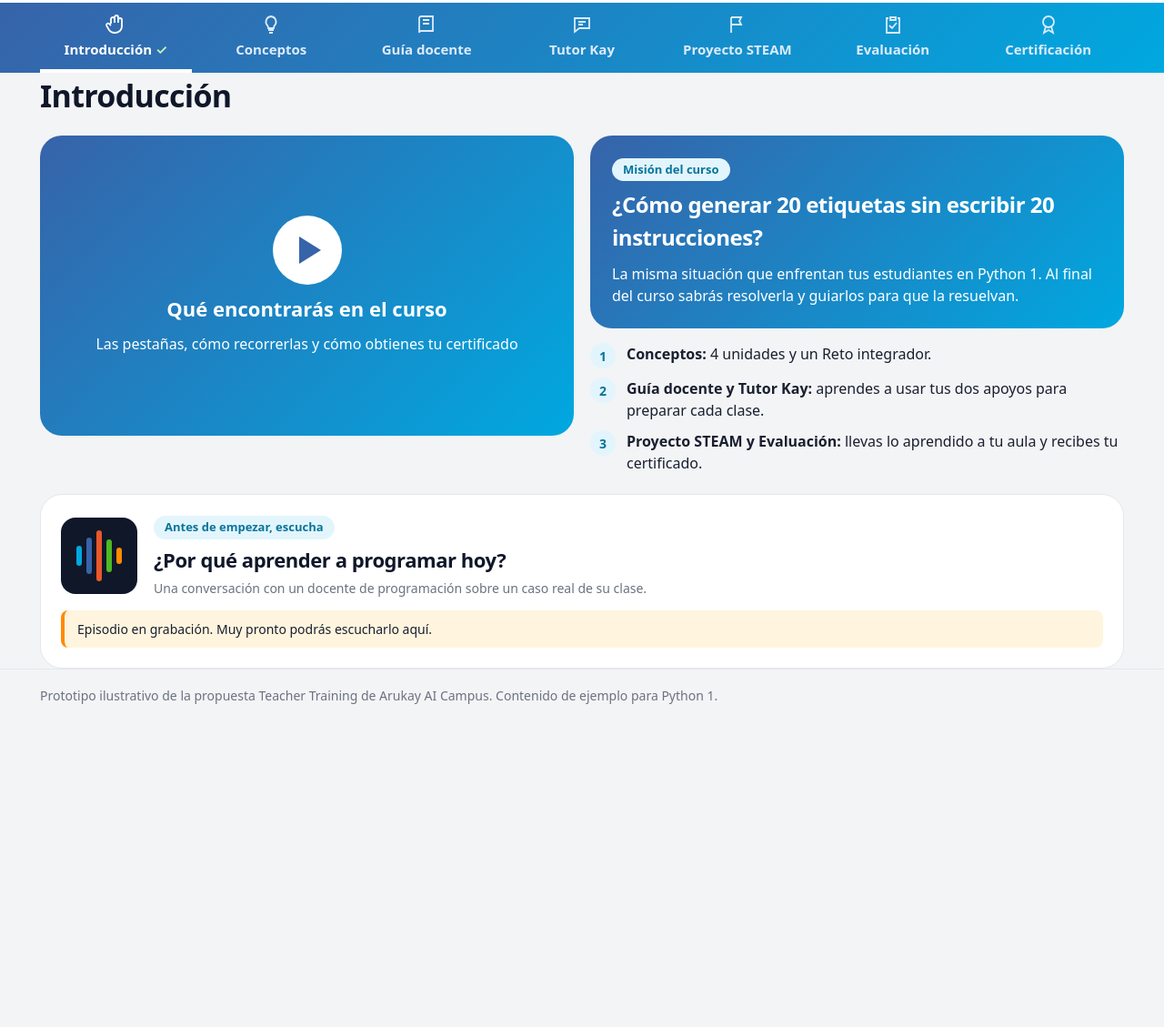
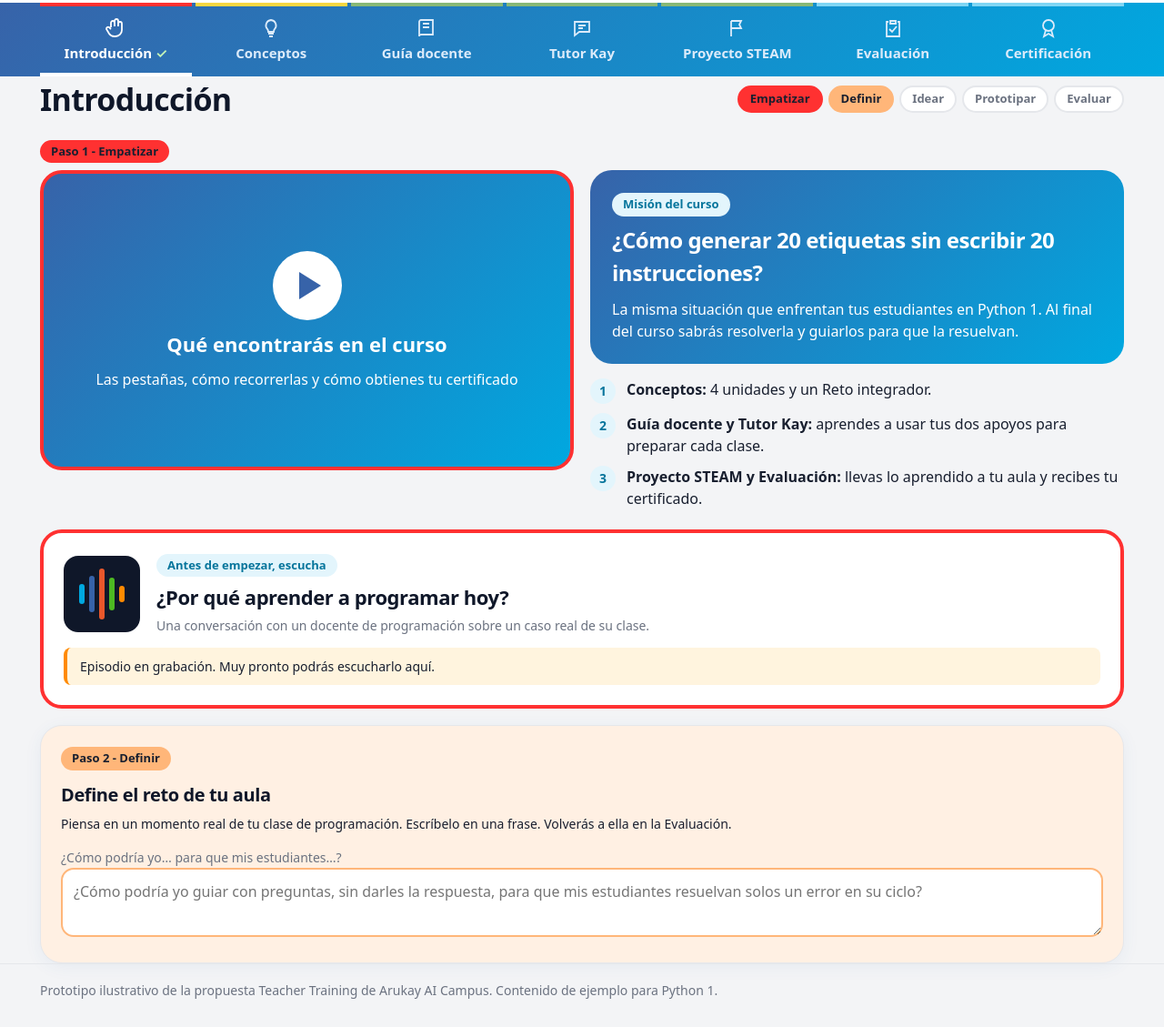
Before and after one commit to angielopez437-cyber/arukay-teacher-training-prototipo, a plain HTML site: page index.html in a window 1280 px wide. Shown: the part 71-1200 px from the top of the page at 91% size. Before the commit the page ends 876 px from the top, so only its background shows below. Drawn offline with Linux system fonts and the light colour scheme.

Commit message:
feat: add design thinking phase colors to the course

```diff
--- a/index.html
+++ b/index.html
@@ -324,6 +324,31 @@ h1,h2,h3,h4{font-weight:800;letter-spacing:-.02em}
 .pill{border-radius:999px}
 .choice{border-radius:16px}
 .switchrow .btn{padding:9px 18px}
+
+/* Design Thinking phases: same colours as the STEM challenge in the student guides (Arukay Coding 3) */
+:root{--dt-e:#FF3131; --dt-d:#FFB679; --dt-i:#F8D742; --dt-p:#88B876; --dt-t:#80D6F4;
+  --dt-el:#FFE5E5; --dt-dl:#FFF0E3; --dt-il:#FEF8DB; --dt-pl:#EBF4E7; --dt-tl:#E3F6FD}
+[data-dt^="e"]{--ph:var(--dt-e)}[data-dt^="d"]{--ph:var(--dt-d)}[data-dt^="i"]{--ph:var(--dt-i)}[data-dt^="p"]{--ph:var(--dt-p)}[data-dt^="t"]{--ph:var(--dt-t)}
+.ph{align-items:center}
+.dt{list-style:none;display:flex;flex-wrap:wrap;gap:6px;margin:0 0 0 auto;padding:0}
+.dt li{font-size:13px;font-weight:700;color:var(--mu);background:var(--paper);border:2px solid var(--ln);border-radius:999px;padding:3px 12px}
+.dt li.on{color:var(--ik)}
+.dt li.dt-e.on{background:var(--dt-e);border-color:var(--dt-e)}.dt li.dt-d.on{background:var(--dt-d);border-color:var(--dt-d)}
+.dt li.dt-i.on{background:var(--dt-i);border-color:var(--dt-i)}.dt li.dt-p.on{background:var(--dt-p);border-color:var(--dt-p)}
+.dt li.dt-t.on{background:var(--dt-t);border-color:var(--dt-t)}
+.tab{border-top:4px solid var(--tph,transparent)}
+.tab[data-p="intro"]{--tph:var(--dt-e)}.tab[data-p="conc"]{--tph:var(--dt-i)}.tab[data-p="guia"],.tab[data-p="kay"],.tab[data-p="steam"]{--tph:var(--dt-p)}.tab[data-p="eval"],.tab[data-p="cert"]{--tph:var(--dt-t)}
+[data-dt] .video,[data-dt] .vid,[data-dt] .page,[data-dt] .cert img,[data-dt] .pod,[data-dt] .info,[data-dt] .map{border:4px solid var(--ph)}
+[data-dt] .card[class*="top-"],[data-dt] .phys{border-top:5px solid var(--ph)}
+[data-dt] .phys{border-style:solid;border-color:var(--ph)}
+.dtstep{display:inline-block;font-size:13px;font-weight:700;color:var(--ik);background:var(--ph);border-radius:999px;padding:3px 12px;margin-bottom:8px}
+.define{margin-top:18px;background:var(--dt-dl)}
+.define textarea{width:100%;min-height:76px;border:2px solid var(--dt-d);border-radius:14px;padding:12px;font:inherit;color:var(--ik);background:var(--paper);resize:vertical}
+.define textarea:focus-visible{outline:3px solid var(--bl);outline-offset:2px}
+.myreto{margin-bottom:18px;background:var(--dt-tl)}
+.myreto blockquote{margin:8px 0;padding:10px 14px;background:var(--paper);border-left:5px solid var(--dt-t);border-radius:10px;color:var(--ik)}
+.flow5{display:grid;grid-template-columns:repeat(5,minmax(0,1fr));gap:14px}
+@media (max-width:1000px){.flow5{grid-template-columns:repeat(2,minmax(0,1fr))}.dt{margin-left:0}}
 </style>
 <script>document.documentElement.classList.add('js')</script>
 </head>
@@ -350,8 +375,9 @@ h1,h2,h3,h4{font-weight:800;letter-spacing:-.02em}
 <main class="wrap">
 
 <!-- INTRODUCCIÓN -->
-<section class="panel on" id="intro" role="tabpanel">
-  <div class="ph"><h2>Introducción</h2></div>
+<section class="panel on" id="intro" role="tabpanel" data-dt="ed">
+  <div class="ph"><h2>Introducción</h2><ol class="dt" aria-label="Fases de Design Thinking"><li class="dt-e on" aria-current="step">Empatizar</li><li class="dt-d on">Definir</li><li class="dt-i">Idear</li><li class="dt-p">Prototipar</li><li class="dt-t">Evaluar</li></ol></div>
+  <span class="dtstep">Paso 1 - Empatizar</span>
   <div class="g2">
     <div class="video" role="img" aria-label="Video: qué encontrarás en el curso"><div class="play"></div><b>Qué encontrarás en el curso</b><span>Las pestañas, cómo recorrerlas y cómo obtienes tu certificado</span></div>
     <div>
@@ -379,11 +405,18 @@ h1,h2,h3,h4{font-weight:800;letter-spacing:-.02em}
     </div>
     <p class="note" style="margin:0">Episodio en grabación. Muy pronto podrás escucharlo aquí.</p>
   </div>
+  <div class="card define" data-dt="d">
+    <span class="dtstep">Paso 2 - Definir</span>
+    <h3 style="font-size:20px;margin:4px 0 6px">Define el reto de tu aula</h3>
+    <p class="small" style="margin-top:0">Piensa en un momento real de tu clase de programación. Escríbelo en una frase. Volverás a ella en la Evaluación.</p>
+    <label class="small muted" for="reto">¿Cómo podría yo… para que mis estudiantes…?</label>
+    <textarea id="reto" placeholder="¿Cómo podría yo guiar con preguntas, sin darles la respuesta, para que mis estudiantes resuelvan solos un error en su ciclo?"></textarea>
+  </div>
 </section>
 
 <!-- CONCEPTOS -->
-<section class="panel" id="conc" role="tabpanel">
-  <div class="ph"><h2>Conceptos</h2><span class="muted small">Recórrelas en el orden que prefieras</span></div>
+<section class="panel" id="conc" role="tabpanel" data-dt="i">
+  <div class="ph"><h2>Conceptos</h2><span class="muted small">Recórrelas en el orden que prefieras</span><ol class="dt" aria-label="Fases de Design Thinking"><li class="dt-e">Empatizar</li><li class="dt-d">Definir</li><li class="dt-i on" aria-current="step">Idear</li><li class="dt-p">Prototipar</li><li class="dt-t">Evaluar</li></ol></div>
   <div class="units" role="group" aria-label="Unidades">
     <button class="unit" aria-pressed="false" data-u="u1"><small>Unidad 1</small><b>Variables</b></button>
     <button class="unit" aria-pressed="false" data-u="u2"><small>Unidad 2</small><b>Condicionales</b></button>
@@ -556,8 +589,8 @@ total = <span class="n">0</span>
 </section>
 
 <!-- GUÍA DOCENTE -->
-<section class="panel" id="guia" role="tabpanel">
-  <div class="ph"><h2>Guía docente</h2></div>
+<section class="panel" id="guia" role="tabpanel" data-dt="p">
+  <div class="ph"><h2>Guía docente</h2><ol class="dt" aria-label="Fases de Design Thinking"><li class="dt-e">Empatizar</li><li class="dt-d">Definir</li><li class="dt-i">Idear</li><li class="dt-p on" aria-current="step">Prototipar</li><li class="dt-t">Evaluar</li></ol></div>
   <p class="lead">Cada sesión del curso del estudiante tiene su guía docente, con la clase paso a paso y la solución de los retos. Ejemplo: guía de la sesión 1 de Python.</p>
   <div class="guide">
     <nav aria-label="Secciones de la guía">
@@ -599,8 +632,8 @@ total = <span class="n">0</span>
 </section>
 
 <!-- TUTOR KAY -->
-<section class="panel" id="kay" role="tabpanel">
-  <div class="ph"><h2>Tutor Kay</h2></div>
+<section class="panel" id="kay" role="tabpanel" data-dt="p">
+  <div class="ph"><h2>Tutor Kay</h2><ol class="dt" aria-label="Fases de Design Thinking"><li class="dt-e">Empatizar</li><li class="dt-d">Definir</li><li class="dt-i">Idear</li><li class="dt-p on" aria-current="step">Prototipar</li><li class="dt-t">Evaluar</li></ol></div>
   <p class="lead">Tutor Kay ya está dentro de la plataforma Arukay. Aquí aprendes a usarlo para preparar tus clases: mira el video, recorre la infografía y descarga la guía.</p>
   <div class="g2">
     <div>
@@ -629,9 +662,9 @@ total = <span class="n">0</span>
 </section>
 
 <!-- PROYECTO STEAM -->
-<section class="panel" id="steam" role="tabpanel">
-  <div class="ph"><h2>Proyecto STEAM</h2></div>
-  <p class="lead">Tus estudiantes ya resolvieron estos retos en el curso. Aquí aprendes a convertir uno de ellos en un proyecto para tu aula, agregándole algo nuevo.</p>
+<section class="panel" id="steam" role="tabpanel" data-dt="p">
+  <div class="ph"><h2>Proyecto STEAM</h2><ol class="dt" aria-label="Fases de Design Thinking"><li class="dt-e">Empatizar</li><li class="dt-d">Definir</li><li class="dt-i">Idear</li><li class="dt-p on" aria-current="step">Prototipar</li><li class="dt-t">Evaluar</li></ol></div>
+  <p class="lead">Tus estudiantes ya resolvieron estos retos en el curso. Aquí aprendes a convertir uno de ellos en un proyecto para tu aula, siguiendo las mismas fases de Design Thinking que ellos.</p>
   <div class="switchrow" role="tablist" aria-label="Retos del curso del estudiante">
     <button class="btn" type="button" data-s="s10" aria-pressed="true">Reto de la sesión 10</button>
     <button class="btn ghost" type="button" data-s="s15" aria-pressed="false">Reto de la sesión 15</button>
@@ -706,11 +739,12 @@ formatted_name = full_name.replace(<span class="s">" "</span>, <span class="s">"
     <a class="btn ghost" href="https://angielopez437-cyber.github.io/arukay-proyecto-steam/" target="_blank" rel="noopener">Ver un proyecto físico completo</a>
   </div>
   <h3 style="font-size:22px;margin:26px 0 12px">Cómo lo llevas a tu aula</h3>
-  <div class="flow">
-    <div class="card top-cy"><div class="num" style="background:var(--cy)">1</div><b>Parte de un reto</b><span class="small muted">Elige el reto de la sesión 10 o de la sesión 15.</span></div>
-    <div class="card top-bl"><div class="num" style="background:var(--bl)">2</div><b>Agrega algo nuevo</b><span class="small muted">Un dato real del colegio y una versión física, con cartón o con un kit económico.</span></div>
-    <div class="card top-co"><div class="num" style="background:var(--co)">3</div><b>Planéalo con Tutor Kay</b><span class="small muted">Pídele el plan de clases, los materiales y las preguntas para guiar.</span></div>
-    <div class="card top-gr"><div class="num" style="background:var(--gr)">4</div><b>Desarróllalo en clase</b><span class="small muted">A tu ritmo y con tus estudiantes.</span></div>
+  <div class="flow5">
+    <div class="card top-x" data-dt="e"><span class="dtstep">Paso 1 - Empatizar</span><b style="display:block">Observa a tus estudiantes</b><span class="small muted">Qué les interesa y qué problema del colegio los mueve.</span></div>
+    <div class="card top-x" data-dt="d"><span class="dtstep">Paso 2 - Definir</span><b style="display:block">Elige el reto</b><span class="small muted">El de la sesión 10 o el de la 15, y el problema real que resolverá.</span></div>
+    <div class="card top-x" data-dt="i"><span class="dtstep">Paso 3 - Idear</span><b style="display:block">Agrega algo nuevo</b><span class="small muted">Un dato real del colegio y una versión física, con cartón o con un kit.</span></div>
+    <div class="card top-x" data-dt="p"><span class="dtstep">Paso 4 - Prototipar</span><b style="display:block">Planéalo y constrúyelo</b><span class="small muted">Pídele a Tutor Kay el plan de clases y desarróllalo con tus estudiantes.</span></div>
+    <div class="card top-x" data-dt="t"><span class="dtstep">Paso 5 - Evaluar</span><b style="display:block">Preséntenlo y mejórenlo</b><span class="small muted">Cada equipo muestra su proyecto, recibe comentarios y lo ajusta.</span></div>
   </div>
   <div class="card" style="background:var(--grl);border-color:var(--grb);margin-top:18px">
     <h3 style="font-size:20px;margin-bottom:8px">No entregas evidencia</h3>
@@ -719,8 +753,9 @@ formatted_name = full_name.replace(<span class="s">" "</span>, <span class="s">"
 </section>
 
 <!-- EVALUACIÓN -->
-<section class="panel" id="eval" role="tabpanel">
-  <div class="ph"><h2>Evaluación</h2></div>
+<section class="panel" id="eval" role="tabpanel" data-dt="t">
+  <div class="ph"><h2>Evaluación</h2><ol class="dt" aria-label="Fases de Design Thinking"><li class="dt-e">Empatizar</li><li class="dt-d">Definir</li><li class="dt-i">Idear</li><li class="dt-p">Prototipar</li><li class="dt-t on" aria-current="step">Evaluar</li></ol></div>
+  <div class="card myreto hide" id="myreto"><span class="dtstep">Paso 5 - Evaluar</span><h3 style="font-size:20px;margin:4px 0 0">Vuelve a tu reto</h3><blockquote id="myretotxt"></blockquote><p class="small" style="margin:0">Después de este curso, ¿cómo lo resolverías? Tenlo presente al responder.</p></div>
   <div class="card" id="quiz">
     <div class="qhead"><span class="muted small" id="qcount">Pregunta 1 de 7</span><div class="dots" id="qdots"></div></div>
     <div id="qbox"></div>
@@ -736,8 +771,8 @@ formatted_name = full_name.replace(<span class="s">" "</span>, <span class="s">"
 </section>
 
 <!-- CERTIFICACIÓN -->
-<section class="panel" id="cert" role="tabpanel">
-  <div class="ph"><h2>Certificación</h2><span class="pill gr">al terminar</span></div>
+<section class="panel" id="cert" role="tabpanel" data-dt="t">
+  <div class="ph"><h2>Certificación</h2><span class="pill gr">al terminar</span><ol class="dt" aria-label="Fases de Design Thinking"><li class="dt-e">Empatizar</li><li class="dt-d">Definir</li><li class="dt-i">Idear</li><li class="dt-p">Prototipar</li><li class="dt-t on" aria-current="step">Evaluar</li></ol></div>
   <div class="card lock" id="locked">
     <div>
       <h3 style="font-size:20px">Tu certificado se activa al terminar el curso</h3>
@@ -778,6 +813,13 @@ formatted_name = full_name.replace(<span class="s">" "</span>, <span class="s">"
     visited.add(p); prog(); window.scrollTo({top:0});
   }
   $$('.tab').forEach(t=>t.addEventListener('click',()=>show(t.dataset.p)));
+
+  // Design Thinking: Definir in Introducción, revisited in Evaluación
+  const reto=$('#reto');
+  try{ reto.value=localStorage.getItem('arukay-reto')||''; }catch(e){}
+  reto.addEventListener('input',()=>{ try{ localStorage.setItem('arukay-reto',reto.value); }catch(e){} });
+  function showReto(){ const v=reto.value.trim(); $('#myreto').classList.toggle('hide',!v); $('#myretotxt').textContent=v; }
+  $$('.tab').forEach(t=>t.addEventListener('click',()=>{ if(t.dataset.p==='eval') showReto(); }));
 
   // units
   const unames={u1:'Unidad 1: Variables',u2:'Unidad 2: Condicionales',u4:'Unidad 4: Bibliotecas'};
```
